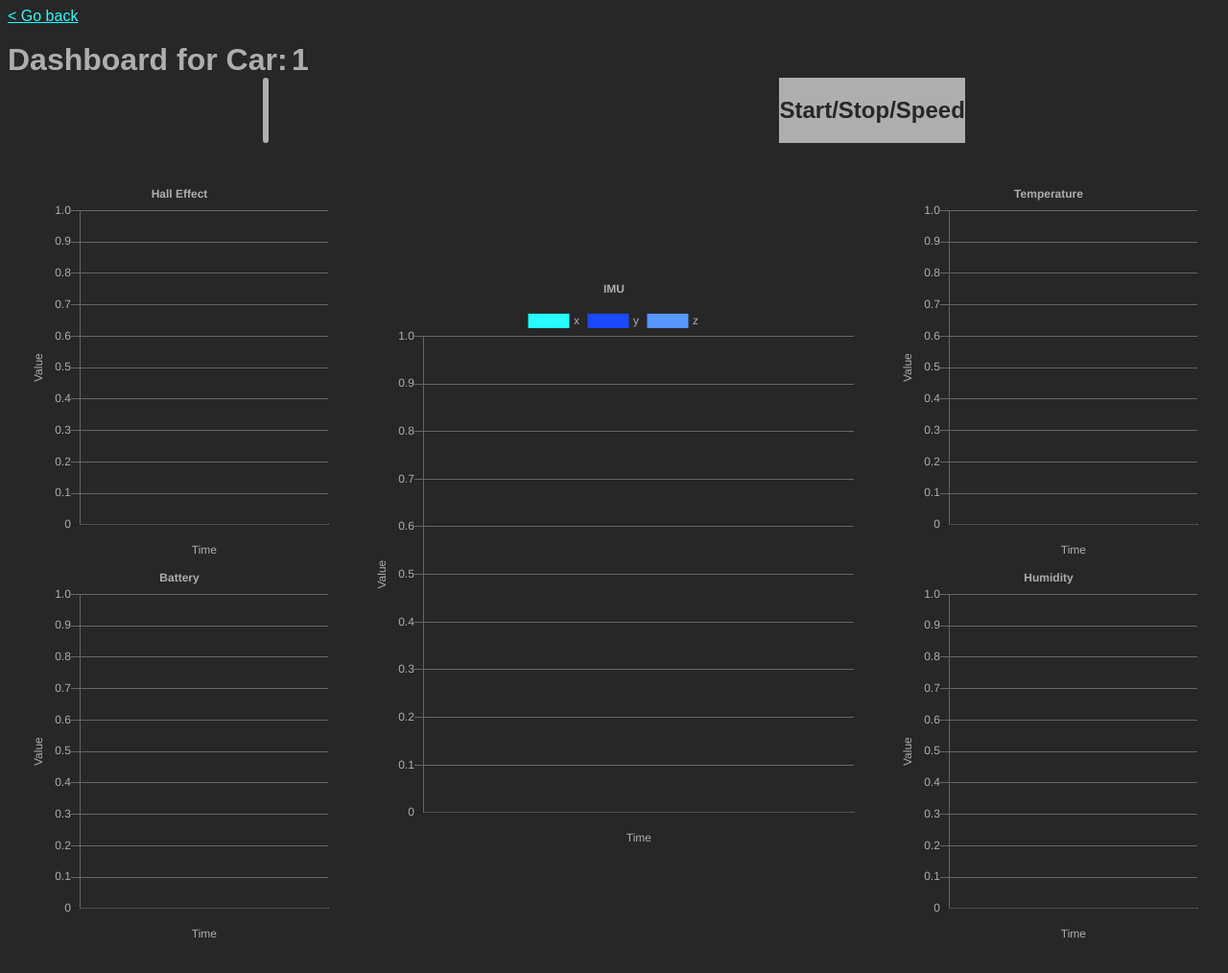
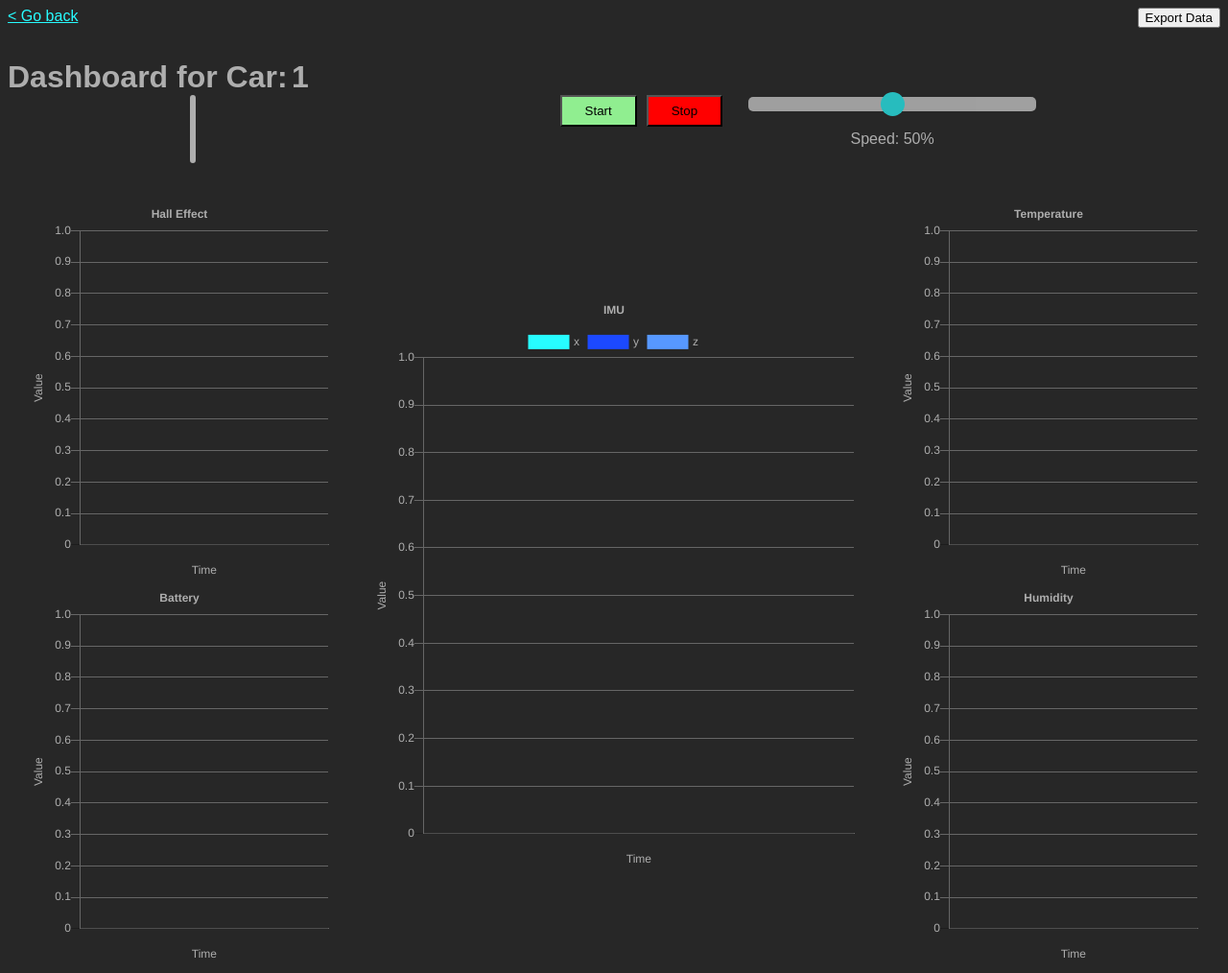
Before and after one commit to Mersair/selfdriving-rc, a Flask app: template templates/dashboard.html in a window 1280 px wide. Shown: the whole page at 96% size. Before the commit the page ends 977 px from the top, so only its background shows below. Run offline with Flask 2, Linux system fonts and the light colour scheme; the template is opened without the code that fills it: most values are stand-ins (such as "Sample title", 1, 10 or a date in 2020); data that the repository does not hold is empty; some libraries are stand-ins or nearby versions.

Commit message:
export and initial controls design

```diff
--- a/app.py
+++ b/app.py
@@ -76,3 +76,8 @@ def getOrSetCar(carid):
 def print_sensor_data(carid):
     car = getOrSetCar(carid)
     return Response(car.print_data(), mimetype='text/event-stream')
+
+@app.route('/api/client/<carid>/export/data')
+def export_sensor_data(carid):
+    car = getOrSetCar(carid)
+    return jsonify(car.export_sensor_data())
--- a/car.py
+++ b/car.py
@@ -5,6 +5,7 @@ import json
 
 class Car:
     def __init__(self):
+        self.timestamp = []
         self.hall_effect_data = []
         self.battery_data = []
         self.temperature_data = []
@@ -20,6 +21,7 @@ class Car:
 
     def storeSensorReadings(self, sensor_readings):
         # Append the new readings to the historic data
+        self.timestamp.append(datetime.now().strftime('%H:%M:%S'))
         self.hall_effect_data.append(sensor_readings['hall_effect'])
         self.battery_data.append(sensor_readings['battery'])
         self.temperature_data.append(sensor_readings['temperature'])
@@ -35,14 +37,26 @@ class Car:
     # Get the last stores entries as a dictionary
     def readData(self):
         return {
+            "timestamp": self.lastNEntries(self.timestamp, 30),
             "hall_effect": self.lastNEntries(self.hall_effect_data, 30),
-            "battery": self.lastNEntries(self.battery_data, 10),
+            "battery": self.lastNEntries(self.battery_data, 30),
             "temperature": self.lastNEntries(self.temperature_data, 30),
             "humidity": self.lastNEntries(self.humidity_data, 30),
             "imu": self.lastNEntries(self.imu_data, 30)
         }
 
-    # FOR TESTING
+    # Return data to front end for export
+    def export_sensor_data(self):
+        return {
+                "timestamp": self.timestamp,
+                "hall_effect": self.hall_effect_data,
+                "battery": self.battery_data,
+                "temperature": self.temperature_data,
+                "humidity": self.humidity_data,
+                "imu": self.imu_data
+        }
+
+    # Prints to dashboard
     def print_data(self):
         while True:
             json_data = json.dumps(
@@ -62,4 +76,4 @@ class Car:
                 }
             )
             yield f"data:{json_data}\n\n"
-            time.sleep(1)
+            time.sleep(1.5)
--- a/static/scripts.js
+++ b/static/scripts.js
@@ -41,6 +41,62 @@ function hmdUpdate(data) {
     hmdConfig.data.labels.push(data.time);
     hmdConfig.data.datasets[0].data.push(data.values.hmd);
 }
+
+function downloadCSV(data, carid){
+   let csvContent = "data:text/csv;charset=utf-8,"
+
+   rows = [];
+   rows.push(["timestamp", "battery", "hall_effect", "humidity", "imu_x", "imu_y", "imu_z", "temperature"])
+   let i;
+   sensorData = JSON.parse(data);
+   for(i=0; i<sensorData.temperature.length; i++){
+        timestamp = sensorData.timestamp[i];
+        battery = sensorData.battery[i];
+        hall_effect = sensorData.hall_effect[i];
+        humidity = sensorData.humidity[i];
+        imu_x = sensorData.imu[i][0];
+        imu_y = sensorData.imu[i][1];
+        imu_z = sensorData.imu[i][2];
+        temperature = sensorData.temperature[i];
+        rows.push([timestamp, battery, hall_effect, humidity, imu_x, imu_y, imu_z, temperature]);
+   }
+
+   rows.forEach(function(rowArray) {
+        let row = rowArray.join(",");
+        csvContent += row + "\r\n";
+   });
+
+    var encodedUri = encodeURI(csvContent);
+    var link = document.createElement("a");
+    link.setAttribute("href", encodedUri)
+
+    var dateObj = new Date();
+    var month = dateObj.getUTCMonth() + 1;
+    var day = dateObj.getUTCDate();
+    var year = dateObj.getUTCFullYear();
+
+    const download_string = carid + " " + year + "-" + month + "-" + day + " data.csv";
+    link.setAttribute("download", download_string);
+    document.body.appendChild(link); // Required for FF
+
+    link.click();
+}
+
+function exportSensorData(){
+    const carid = document.getElementById('car_id').innerText;
+    const source_string = "/api/client/" + carid + "/export/data";
+    var xhttp = new XMLHttpRequest();
+    xhttp.onreadystatechange = function() {
+        if (this.readyState == 4 && this.status == 200) {
+           // Retrieve the sensor data from the car
+           let sensorData = xhttp.response;
+           downloadCSV(sensorData, carid);
+        }
+    };
+    xhttp.open("GET", source_string, true);
+    xhttp.send();
+}
+
 window.onload = function() {
 
     const imuContext = document.getElementById('imuChart').getContext('2d');
@@ -58,8 +114,6 @@ window.onload = function() {
 
     const carid = document.getElementById('car_id').innerText;
     const source_string = "/api/client/" + carid + "/print/data";
-    console.log(carid);
-    console.log(source_string);
     const source = new EventSource(source_string);
     let sensorArr = [hefConfig, batConfig, tmpConfig, hmdConfig];
     let chartArr = [imuChart, hefChart, batChart, tmpChart, hmdChart];
--- a/static/style.css
+++ b/static/style.css
@@ -26,13 +26,6 @@ body {
     border: 3px solid #aeaeae;
     border-radius: 5px;
     display: flex;
-}
-
-#controlsContainer {
-    background-color: #aeaeae;
-    color: #272727;
-    display: flex;
-    align-items: center;
 }
 
 a:link {
@@ -87,3 +80,67 @@ a:hover {
     overflow: hidden;
     outline: none;
 }
+
+#export {
+    cursor: pointer;
+    float: right;
+}
+
+.slide-container {
+  width: 100%;
+}
+
+.slider {
+  -webkit-appearance: none;
+  width: 300px;
+  height: 15px;
+  border-radius: 5px;
+  background: #d3d3d3;
+  outline: none;
+  opacity: 0.7;
+  -webkit-transition: .2s;
+  transition: opacity .2s;
+}
+
+.slider:hover {
+  opacity: 1;
+}
+
+.slider::-webkit-slider-thumb {
+  -webkit-appearance: none;
+  appearance: none;
+  width: 25px;
+  height: 25px;
+  border-radius: 50%;
+  background: rgb(39,252,255);
+  cursor: pointer;
+}
+
+.slider::-moz-range-thumb {
+  width: 25px;
+  height: 25px;
+  border-radius: 50%;
+  background: rgb(39,252,255);
+  cursor: pointer;
+}
+
+.controlButton {
+    padding: 7px 24px;
+}
+
+.output {
+  color: #aeaeae;
+  text-align: center;
+}
+
+.divider{
+    width:25px;
+    height:auto;
+    display:inline-block;
+}
+
+.button-divider{
+    width:10px;
+    height:auto;
+    display:inline-block;
+}
--- a/templates/dashboard.html
+++ b/templates/dashboard.html
@@ -14,7 +14,10 @@
     h1 {display:inline;}
 </style>
 <body>
-    <a href="/">&lt; Go back</a>
+    <div>
+        <a href="/">&lt; Go back</a>
+        <input type="button" id="export" value="Export Data" onclick="exportSensorData()">
+    </div>
     <br>
     <br>
     <h1>Dashboard for Car:</h1>
@@ -23,8 +26,19 @@
         <div id="cameraContainer">
 <!--            <img src="{# url_for('video_feed') #}">-->
         </div>
-        <div id="controlsContainer">
-            <h2>Start/Stop/Speed</h2>
+        <div class="flex-container">
+            <div>
+                <button style="background-color:lightgreen" class="controlButton">Start</button>
+            </div>
+            <div class="button-divider"></div>
+            <div>
+                <button style="background-color:red" class="controlButton">Stop</button>
+            </div>
+            <div class="divider"></div>
+            <div id="slide-container">
+                <input type="range" min="0" max="20" value="10" class="slider" id="myRange">
+                <p class="output">Speed: <span id="demo"></span>%</p>
+            </div>
         </div>
     </div>
     <br>
@@ -59,5 +73,14 @@
             </div>
         </div>
     </div>
+    <script>
+    var slider = document.getElementById("myRange");
+    var output = document.getElementById("demo");
+    output.innerHTML = (slider.value)*5;
+
+    slider.oninput = function() {
+      output.innerHTML = (this.value)*5;
+    }
+    </script>
 </body>
 </html>
```
